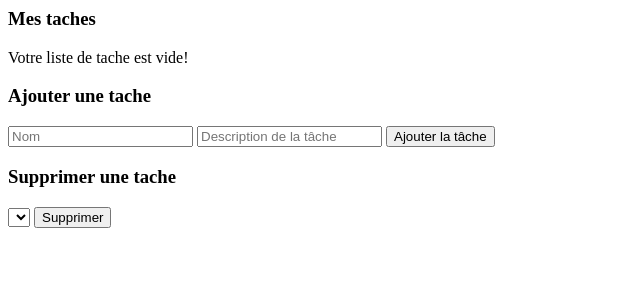
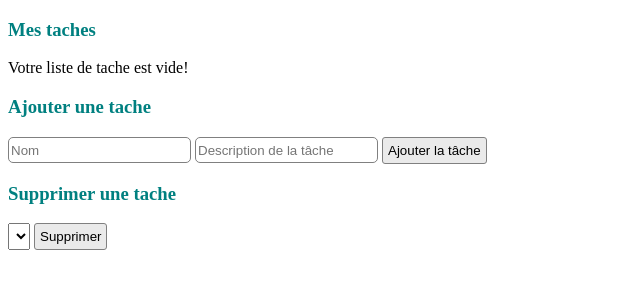
Before and after one commit to ClemenceJay/IT-Ak_PHP-POO, a PHP site: page / in a window 1280 px wide. Shown: the top 300 px of the page, without its empty margins (0-640 px from the left). Run offline with PHP 8.4, Linux system fonts and the light colour scheme; lists and menus that the app fills with data are empty.

Commit message:
TP11: MVC

```diff
--- a/TP11_MVC/index.php
+++ b/TP11_MVC/index.php
@@ -26,12 +26,18 @@ if ($_SERVER['REQUEST_METHOD'] === 'POST' && isset($_POST['supprimer'])) {
     $tacheController->supprimerTache($_POST['nom']);
     $_SESSION['taches'] = $tacheController->getTache();
 }
+?>
 
-//Interface HTML
-echo "<h3> Mes taches </h3>";
-$tacheVue->afficherTaches($tacheController);
-
-?>
+<!DOCTYPE html>
+<html lang="fr">
+<head>
+    <meta charset="UTF-8">
+    <title>Mes tâches</title>
+    <link rel="stylesheet" href="style.css">
+</head>
+<body>
+<h3> Mes taches </h3>
+<?=$tacheVue->afficherTaches($tacheController);?>
 
 <h3> Ajouter une tache </h3>
 <form method="POST">
@@ -51,5 +57,3 @@ $tacheVue->afficherTaches($tacheController);
     </select>
     <button type="submit" name="supprimer">Supprimer</button>
 </form>
-
-<!--$tacheController->supprimerTache("Courses");-->
--- /dev/null
+++ b/TP11_MVC/style.css
@@ -0,0 +1,24 @@
+h3 {
+    color: teal;
+}
+button {
+    background-color: #eaeaea;
+    border-radius: 3px;
+    padding: 5px;
+    border: 1px solid grey;
+}
+
+button:hover{
+    cursor: pointer;
+    background-color: teal;
+}
+
+select {
+    height: 27px;
+}
+
+input {
+    height: 22px;
+    border-radius: 5px;
+    border: 1px solid grey;
+}
```
